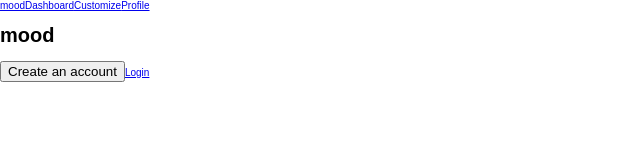
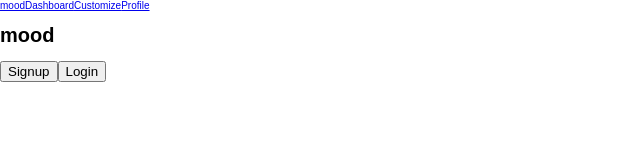
Before and after one commit to helencho/smood, a React (Create React App) app in the folder client/: page / in a window 1280 px wide. Shown: the top 160 px of the page, without its empty margins (0-640 px from the left). Built offline with nearby package versions, Linux system fonts and the light colour scheme.

Commit message:
add links to the bottom of signup/login forms

```diff
--- a/client/src/components/App.js
+++ b/client/src/components/App.js
@@ -1,7 +1,7 @@
 import React, { Component } from 'react'
 import { Switch, Route } from 'react-router-dom'
 import HomeNav from './Navigation/HomeNav'
-import SplashNav from './Navigation/SplashNav'
+// import SplashNav from './Navigation/SplashNav'
 import Splash from './Splash/Splash'
 import AuthLogin from './Session/AuthLogin'
 import AuthSignup from './Session/AuthSignup'
@@ -18,7 +18,6 @@ class App extends Component {
   render() {
     return (
       <div>
-        {/* <SplashNav /> */}
         <HomeNav />
         <Switch>
           <Route exact path="/" component={Splash} />
--- a/client/src/components/Session/AuthLogin.jsx
+++ b/client/src/components/Session/AuthLogin.jsx
@@ -1,4 +1,5 @@
 import React, { Component } from 'react'
+import { Link } from 'react-router-dom'
 
 class AuthLogin extends Component {
     constructor() {
@@ -30,6 +31,7 @@ class AuthLogin extends Component {
                     <input type="email" placeholder="Email" name="email" value={email} onChange={this.handleInput} />
                     <input type="password" placeholder="Password" name="password" value={password} onChange={this.handleInput} />
                     <input type="submit" placeholder="Login" />
+                    <p>Don't have an account? <Link to="/signup">Signup</Link></p>
                 </form>
             </div>
         )
--- a/client/src/components/Session/AuthSignup.jsx
+++ b/client/src/components/Session/AuthSignup.jsx
@@ -1,4 +1,5 @@
 import React, { Component } from 'react'
+import { Link } from 'react-router-dom'
 
 class AuthSignup extends Component {
     constructor() {
@@ -32,6 +33,7 @@ class AuthSignup extends Component {
                     <input type="email" placeholder="Email" name="email" value={email} onChange={this.handleInput} />
                     <input type="password" placeholder="Password" name="password" value={password} onChange={this.handleInput} />
                     <input type="submit" placeholder="Signup" />
+                    <p>Have an account? <Link to="/login">Login</Link></p>
                 </form>
             </div>
         )
--- a/client/src/components/Splash/Splash.jsx
+++ b/client/src/components/Splash/Splash.jsx
@@ -6,9 +6,8 @@ class Splash extends Component {
         return (
             <div>
                 <h1>mood</h1>
-                {/* <p>How are you today?</p> */}
-                <Link to="/signup"><button>Create an account</button></Link>
-                <Link to="/login">Login</Link>
+                <Link to="/signup"><button>Signup</button></Link>
+                <Link to="/login"><button>Login</button></Link>
             </div>
         )
     }
```
